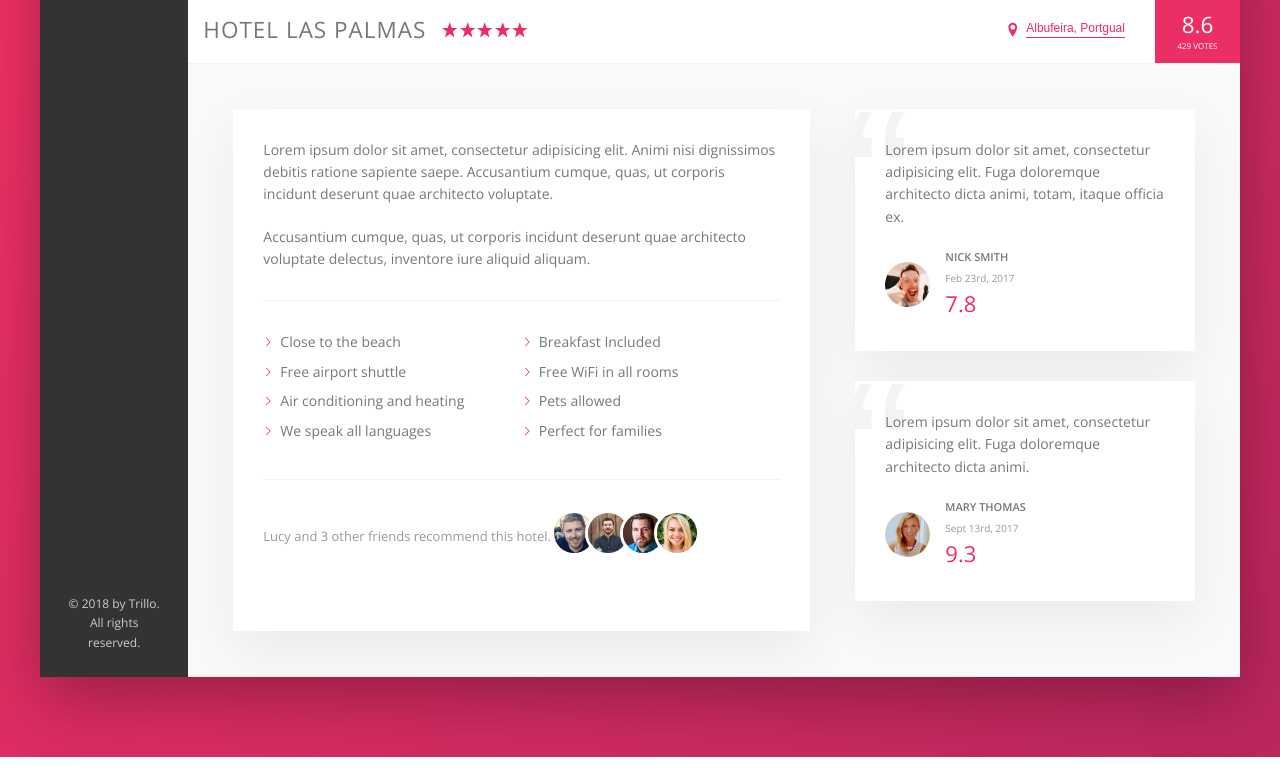
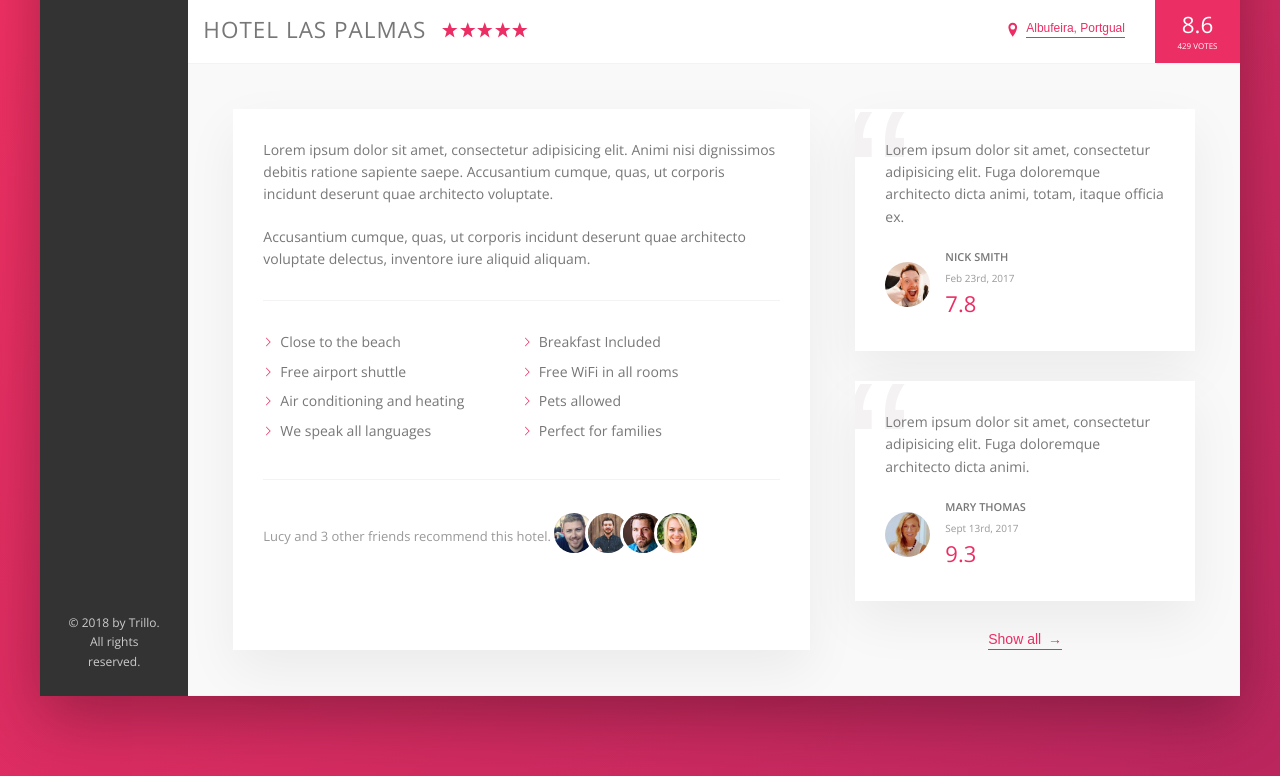
Before and after one commit to cjmcquain/Trillo, a website: page index.html in a window 1280 px wide. Shown: the part 565-1341 px from the top of the page. Drawn offline with nearby package versions, Linux system fonts and the light colour scheme.

Commit message:
Completed styling for User Review section

```diff
--- a/index.html
+++ b/index.html
@@ -204,6 +204,10 @@
                                 </div>
                             </figcaption>
                         </figure>
+
+                        <button class="btn-inline">Show all
+                            <span>&rarr;</span>
+                        </button>
                     </div>
                 </div>
 
--- a/sass/_components.scss
+++ b/sass/_components.scss
@@ -267,8 +267,17 @@
   cursor: pointer;
   transition: all 0.2s;
 
+  & span {
+    margin-left: 3px;
+    transition: margin-left 0.2s;
+  }
+
   &:hover {
     color: var(--color-grey-dark-1);
+
+    span {
+      margin-left: 8px;
+    }
   }
 
   &:focus {
--- a/sass/_layout.scss
+++ b/sass/_layout.scss
@@ -51,4 +51,8 @@
 
 .user-reviews {
   flex: 1;
+
+  display: flex;
+  flex-direction: column;
+  align-items: center;
 }
```
Also changed, not shown: css/style.css.
